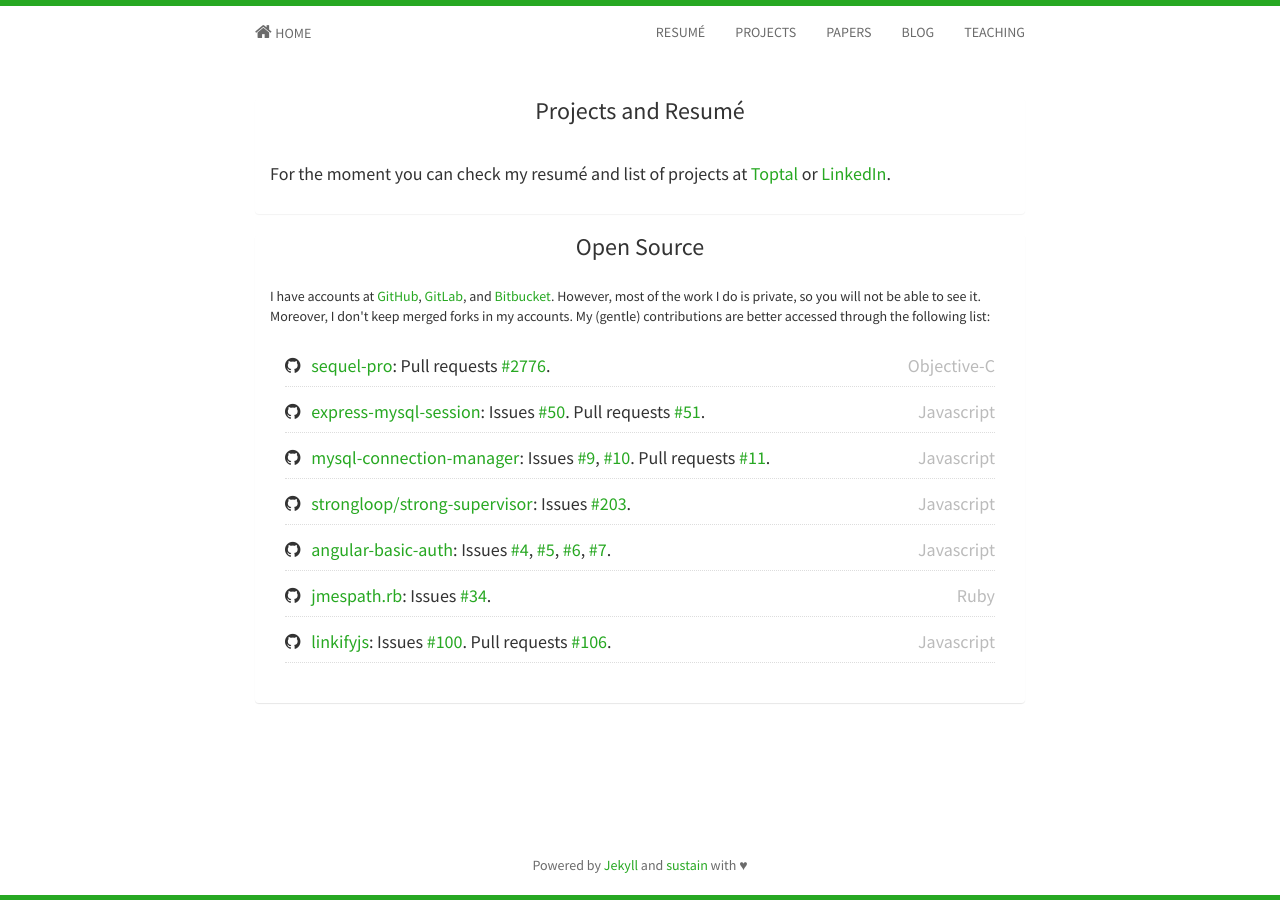
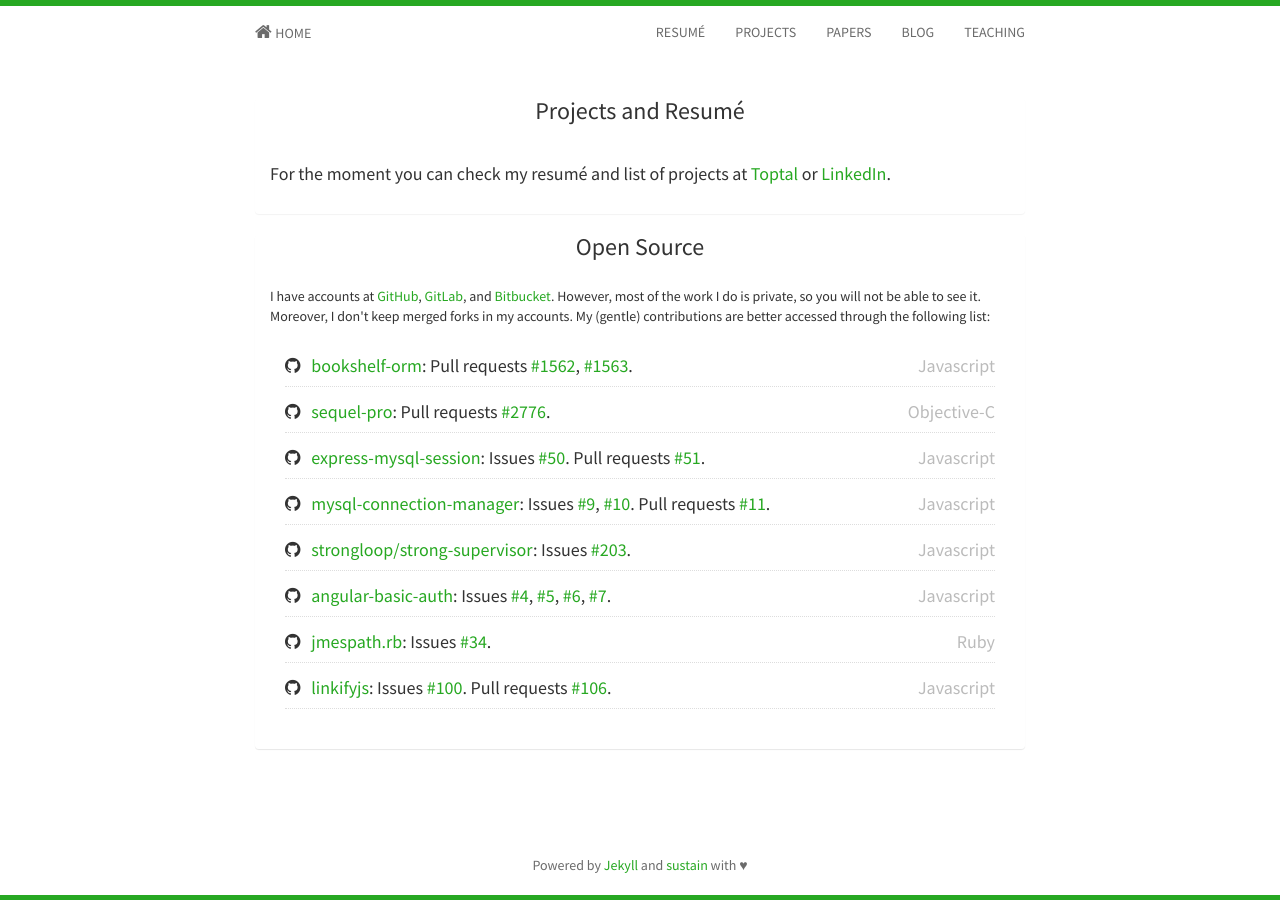
Before and after one commit to fcarreiro/fcarreiro.github.com, a Jekyll site: the page built from projects.html, in a window 1280 px wide. Built offline with Jekyll 4.4.1, drawn with Linux system fonts in a browser that asks for light colours; nearby versions of some CDN libraries.

Commit message:
Add Bookshelf pull requests

```diff
--- a/_data/opensource.yml
+++ b/_data/opensource.yml
@@ -1,3 +1,9 @@
+- title: 'bookshelf-orm'
+  url: 'https://github.com/tgriesser/bookshelf/'
+  issues: []
+  prs: [1562, 1563]
+  language: 'Javascript'
+
 - title: 'sequel-pro'
   url: 'https://github.com/sequelpro/sequelpro/'
   issues: []
```
